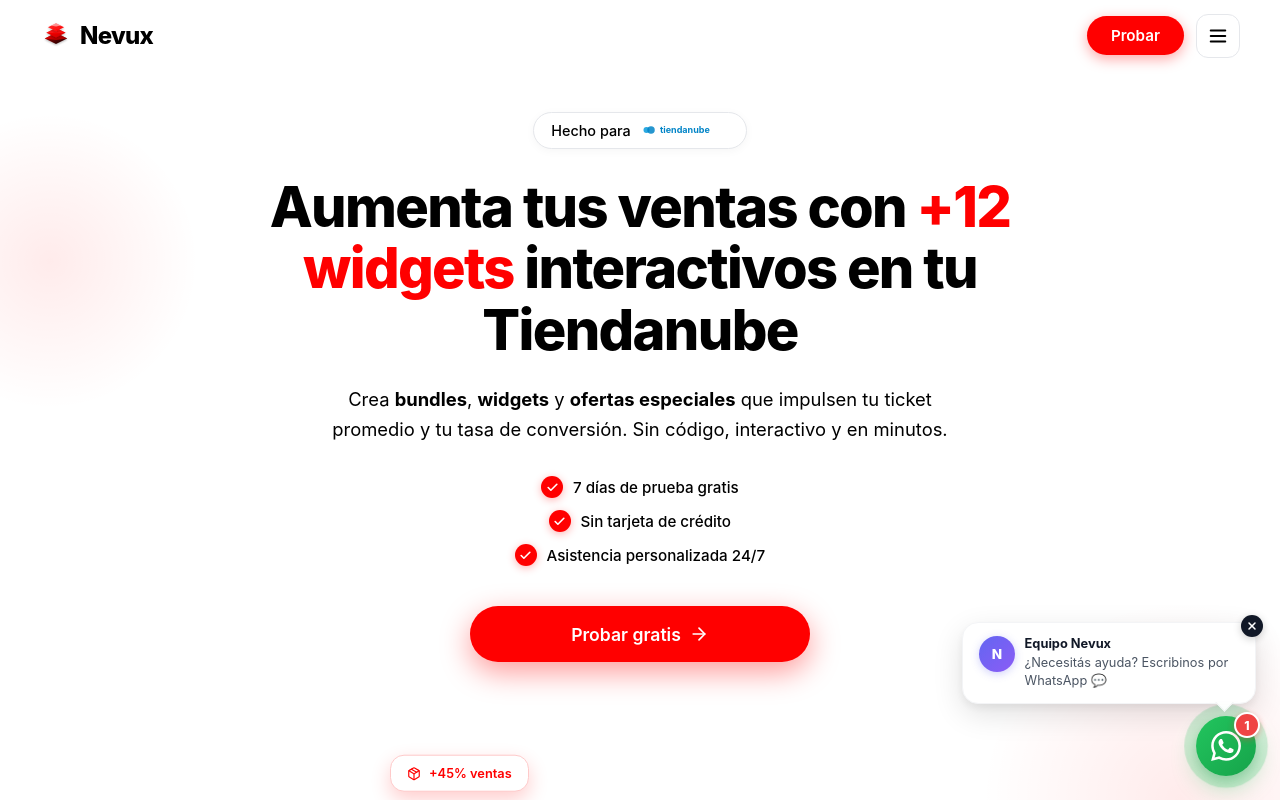
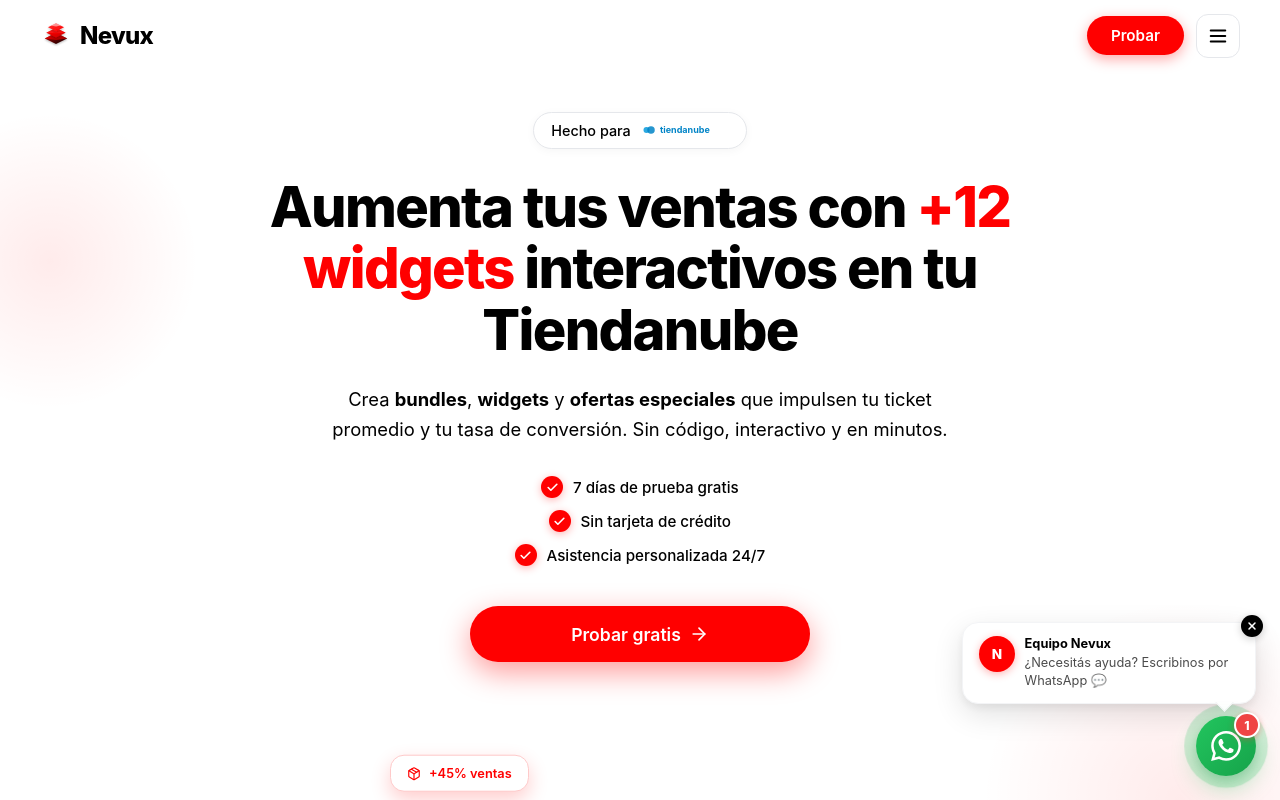
Before and after one commit to rodri-nexus/Nexus2026, a Next.js app: page / in a window 1280 px wide. Shown: the top 800 px of the page. Built offline with nearby package versions, Linux system fonts and the light colour scheme.

Commit message:
Update ChatBubble.tsx

```diff
--- a/app/components/landing/ChatBubble.tsx
+++ b/app/components/landing/ChatBubble.tsx
@@ -75,7 +75,7 @@ export default function ChatBubble() {
                 width: "22px",
                 height: "22px",
                 borderRadius: "50%",
-                background: "#111827",
+                background: "#000000",
                 color: "white",
                 border: "none",
                 display: "flex",
@@ -97,8 +97,7 @@ export default function ChatBubble() {
                   width: "36px",
                   height: "36px",
                   borderRadius: "50%",
-                  background:
-                    "linear-gradient(135deg, #6366f1, #8b5cf6)",
+                  background: "#FF0000",
                   display: "flex",
                   alignItems: "center",
                   justifyContent: "center",
@@ -106,7 +105,7 @@ export default function ChatBubble() {
                   fontSize: "0.85rem",
                   fontWeight: 800,
                   flexShrink: 0,
-                  boxShadow: "0 2px 8px rgba(99, 102, 241, 0.3)",
+                  boxShadow: "0 2px 8px rgba(255, 0, 0, 0.3)",
                 }}
               >
                 N
@@ -118,7 +117,7 @@ export default function ChatBubble() {
                   style={{
                     fontSize: "0.8rem",
                     fontWeight: 700,
-                    color: "#111827",
+                    color: "#000000",
                     marginBottom: "0.15rem",
                   }}
                 >
@@ -127,7 +126,8 @@ export default function ChatBubble() {
                 <div
                   style={{
                     fontSize: "0.8rem",
-                    color: "#4b5563",
+                    color: "#000000",
+                    opacity: 0.7,
                     lineHeight: 1.4,
                   }}
                 >
@@ -154,7 +154,7 @@ export default function ChatBubble() {
         )}
       </AnimatePresence>
 
-      {/* Botón de WhatsApp */}
+      {/* Botón de WhatsApp — SE MANTIENE VERDE (marca universal) */}
       <a
         href={whatsappUrl}
         target="_blank"
@@ -182,7 +182,7 @@ export default function ChatBubble() {
           e.currentTarget.style.transform = "scale(1)";
         }}
       >
-        {/* Aureola pulsante */}
+        {/* Aureola pulsante verde — WhatsApp */}
         <motion.div
           animate={{
             scale: [1, 1.4, 1.6],
@@ -213,7 +213,7 @@ export default function ChatBubble() {
           <path d="M17.472 14.382c-.297-.149-1.758-.867-2.03-.967-.273-.099-.471-.148-.67.15-.197.297-.767.966-.94 1.164-.173.199-.347.223-.644.075-.297-.15-1.255-.463-2.39-1.475-.883-.788-1.48-1.761-1.653-2.059-.173-.297-.018-.458.13-.606.134-.133.298-.347.446-.52.149-.174.198-.298.298-.497.099-.198.05-.371-.025-.52-.075-.149-.669-1.612-.916-2.207-.242-.579-.487-.5-.669-.51-.173-.008-.371-.01-.57-.01-.198 0-.52.074-.792.372-.272.297-1.04 1.016-1.04 2.479 0 1.462 1.065 2.875 1.213 3.074.149.198 2.096 3.2 5.077 4.487.709.306 1.262.489 1.694.625.712.227 1.36.195 1.871.118.571-.085 1.758-.719 2.006-1.413.248-.694.248-1.289.173-1.413-.074-.124-.272-.198-.57-.347m-5.421 7.403h-.004a9.87 9.87 0 01-5.031-1.378l-.361-.214-3.741.982.998-3.648-.235-.374a9.86 9.86 0 01-1.51-5.26c.001-5.45 4.436-9.884 9.888-9.884 2.64 0 5.122 1.03 6.988 2.898a9.825 9.825 0 012.893 6.994c-.003 5.45-4.437 9.884-9.885 9.884m8.413-18.297A11.815 11.815 0 0012.05 0C5.495 0 .16 5.335.157 11.892c0 2.096.547 4.142 1.588 5.945L.057 24l6.305-1.654a11.882 11.882 0 005.683 1.448h.005c6.554 0 11.89-5.335 11.893-11.893a11.821 11.821 0 00-3.48-8.413Z" />
         </svg>
 
-        {/* Notificación numérica */}
+        {/* Notificación numérica — rojo semántico urgencia, se mantiene */}
         <div
           style={{
             position: "absolute",
@@ -238,4 +238,4 @@ export default function ChatBubble() {
       </a>
     </div>
   );
-        }
+    }
```
